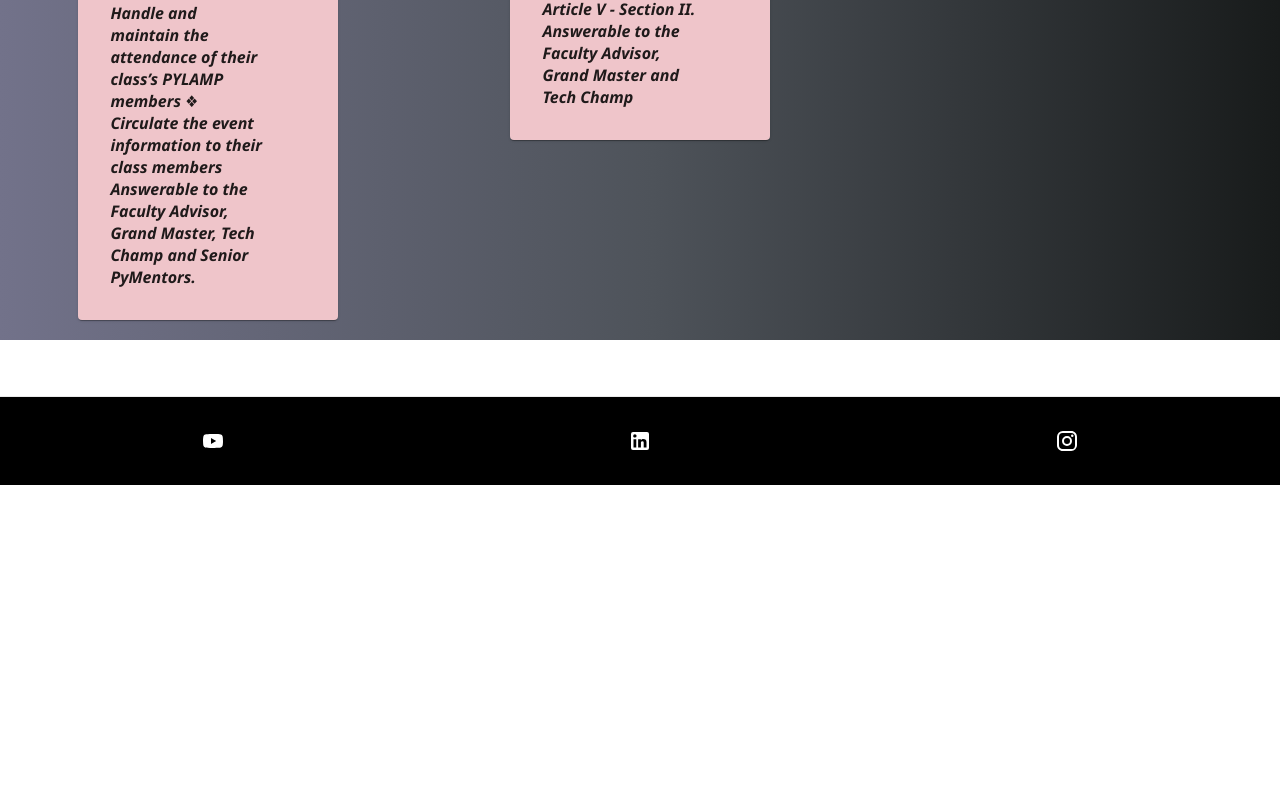
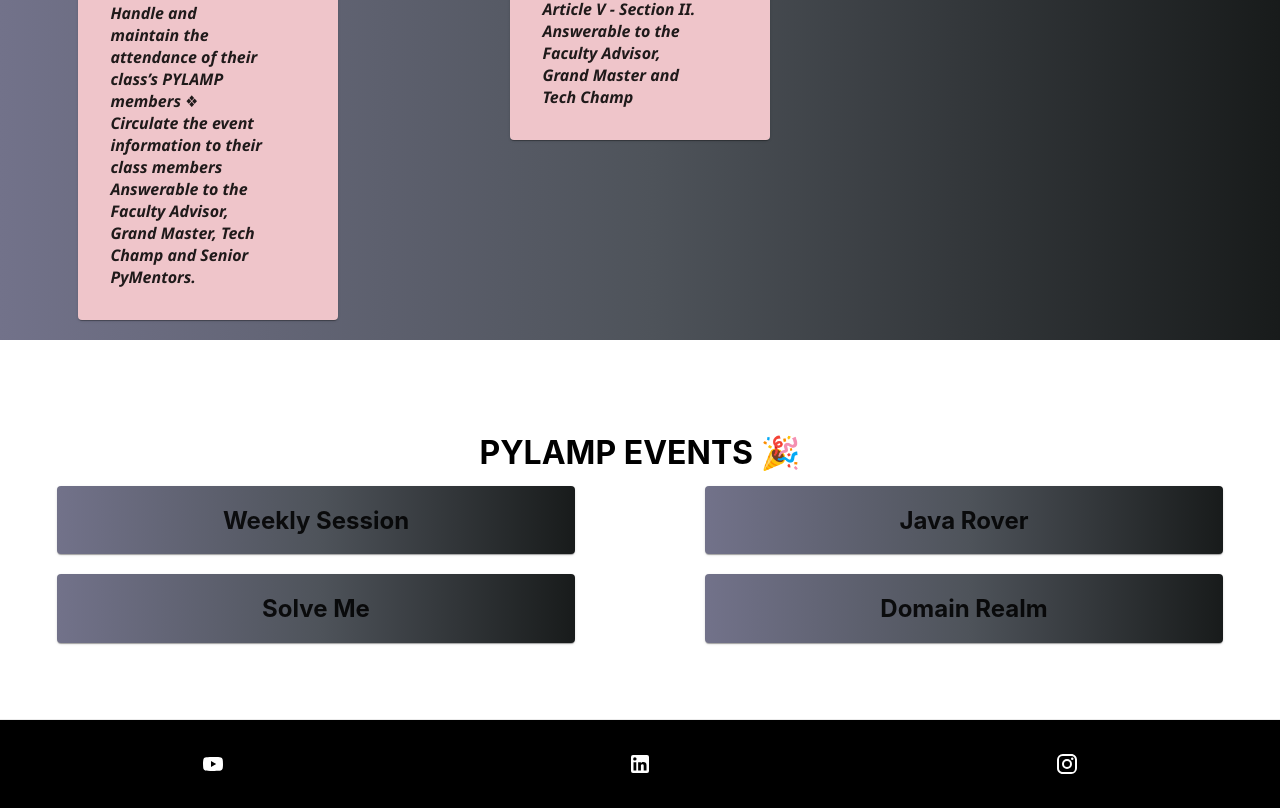
Before and after one commit to Tharunkumar001/pylampDomainRealm, a Next.js app: page /HomePage in a window 1280 px wide. Shown: the part 1861-2669 px from the top of the page. Before the commit the page ends 2346 px from the top, so only its background shows below. Built offline with nearby package versions, Linux system fonts and the light colour scheme.

Commit message:
home page ui updation

```diff
--- a/pages/HomePage.js
+++ b/pages/HomePage.js
@@ -189,6 +189,36 @@ return (
         </div>
         </ScrollAnimation>
 
+        <div className={styles.eventDiv}>
+            <h1 style={{textAlign:"center"}}>PYLAMP EVENTS 🎉</h1>
+        <Grid container spacing={2} className={styles.homeGrid}>
+                <Grid p xs={12} md={6} sm={6}>
+                    <ScrollAnimation animateIn="fadeIn">
+                        <Card className={styles.eventCard}  data-aos="fade-left">
+                            <h2 className={styles.cardHead}>Weekly Session</h2>
+                        </Card><br />
+                        <Card className={styles.eventCard}  data-aos="fade-right">
+                            <h2 className={styles.cardHead}>Solve Me</h2>
+                        </Card><br />
+                    </ScrollAnimation>
+
+
+                </Grid>
+                <Grid p xs={12} md={6} sm={6}>
+                    <ScrollAnimation animateIn="fadeIn">
+                        <Card className={styles.eventCard} data-aos="fade-left">
+                            <h2 className={styles.cardHead}>Java Rover</h2>
+                        </Card><br />
+
+                        <Card className={styles.eventCard} data-aos="fade-right">
+                            <h2 className={styles.cardHead}>Domain Realm</h2>
+                        </Card><br />
+                    </ScrollAnimation>
+
+                </Grid>
+            </Grid>
+        </div>
+
     </main>
 
     <footer className={styles.footer}>
--- a/styles/Home.module.css
+++ b/styles/Home.module.css
@@ -2,7 +2,9 @@
 
 .firstDiv{
   padding-top: 6rem;
-  background-image: url("../public//education.jpg");
+  /* background-image: url("../public//education.jpg"); */
+  background-color: black;
+  color:white;
   background-size: cover;
   background-repeat: no-repeat;
   width: 100%;
@@ -16,6 +18,34 @@
   text-align: center;
   color: rgb(73, 71, 190);
 
+}
+
+.eventCard{
+  width: 80%;
+  display: flex;
+  margin-right: auto;
+  margin-left: auto;
+  justify-content: center;
+  align-items: center;
+  flex-direction: column;
+  box-shadow: 0 4px 8px 0 rgba(0,0,0,0.2);
+  transition: 0.3s;
+  border-radius: 5px;
+  background-image: linear-gradient(to right, #72728a 0%, #4e535a  51%, #181b1b  100%)
+
+}
+
+.eventCard:hover{
+  box-shadow: 0 8px 16px 0 rgba(0,0,0,0.2);
+
+}
+
+.cardHead{
+
+}
+
+.eventDiv{
+  padding-top: 5rem;
 }
 
 .motoDiv{
@@ -43,7 +73,7 @@
   background-image: linear-gradient(to right, #72728a 0%, #4e535a  51%, #181b1b  100%)
 }
 .headerDiv{
-  color:black;
+  color:white;
   font-weight: bold;
   font-size: 2rem;
   margin: 10px;
```
